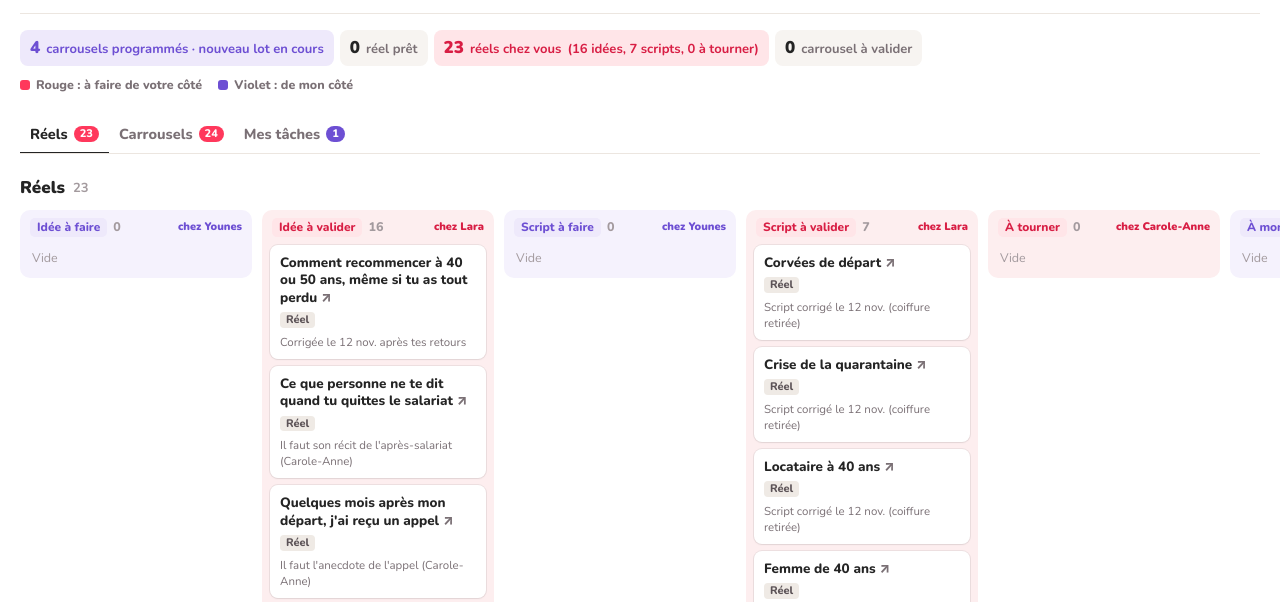
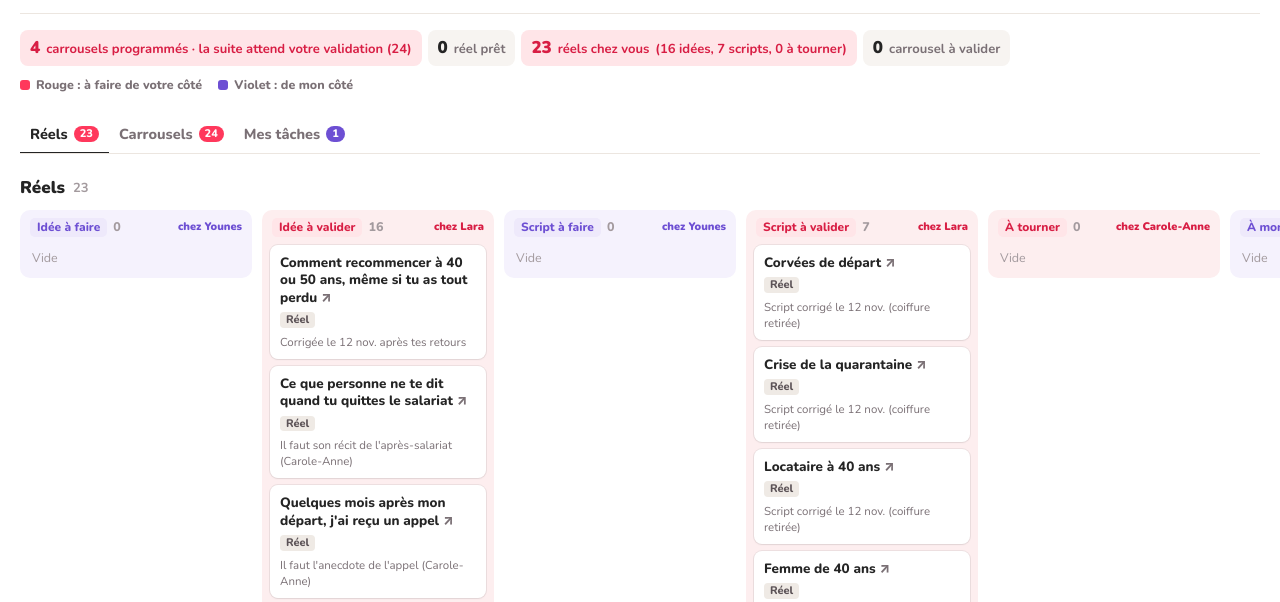
Before and after one commit to regraguiyouned-collab/suivi-contenu-carole-anne, a plain HTML site: page index.html in a window 1280 px wide. Shown: the part 186-788 px from the top of the page. Drawn offline with Linux system fonts and the light colour scheme.

Commit message:
Mise à jour du suivi (18/11 20:58)

```diff
--- a/index.html
+++ b/index.html
@@ -171,8 +171,16 @@ a.tache:hover .t{text-decoration:underline}
   /* Chiffres */
   const nProg=nb(carr,'Programmé'), nPret=nb(reels,'Prêt'), nCV=nb(carr,'À valider');
   const ri=nb(reels,'Idée à valider'), rs=nb(reels,'Script à valider'), rt=nb(reels,'À tourner'), nAtt=ri+rs+rt;
+  // Moins de 10 programmés : qui doit agir ? Si la suite attend Lara (idées ou carrousels à valider) et que rien n'est de mon côté, c'est rouge chez eux.
+  const cChezEux=nb(carr,'Idée à valider')+nb(carr,'À valider'), cChezMoi=nb(carr,'Idée à faire')+nb(carr,'À créer');
+  let progCls='', progTxt='';
+  if(nProg<MIN_C){
+    if(cChezMoi){ progCls='moi'; progTxt=` · ${cChezMoi} en cours de mon côté`; }
+    else if(cChezEux){ progCls='alerte'; progTxt=` · la suite attend votre validation (${cChezEux})`; }
+    else { progCls='moi'; progTxt=' · je prépare un nouveau lot'; }
+  }
   document.getElementById('stats').innerHTML=`
-    <div class="st ${nProg<MIN_C?'moi':''}"><b>${nProg}</b> carrousels programmés${nProg<MIN_C?' · nouveau lot en cours':''}</div>
+    <div class="st ${progCls}"><b>${nProg}</b> carrousel${nProg>1?'s':''} programmé${nProg>1?'s':''}${progTxt}</div>
     <div class="st"><b>${nPret}</b> réel${nPret>1?'s':''} prêt${nPret>1?'s':''}</div>
     <div class="st ${nAtt?'alerte':''}"><b>${nAtt}</b> réels chez vous <span>(${ri} idées, ${rs} scripts, ${rt} à tourner)</span></div>${nAtt<MIN_R?`<div class="st moi">moins de ${MIN_R} : je prépare d'autres idées de réels</div>`:''}
     <div class="st ${nCV?'alerte':''}"><b>${nCV}</b> carrousel${nCV>1?'s':''} à valider</div>`;
```
